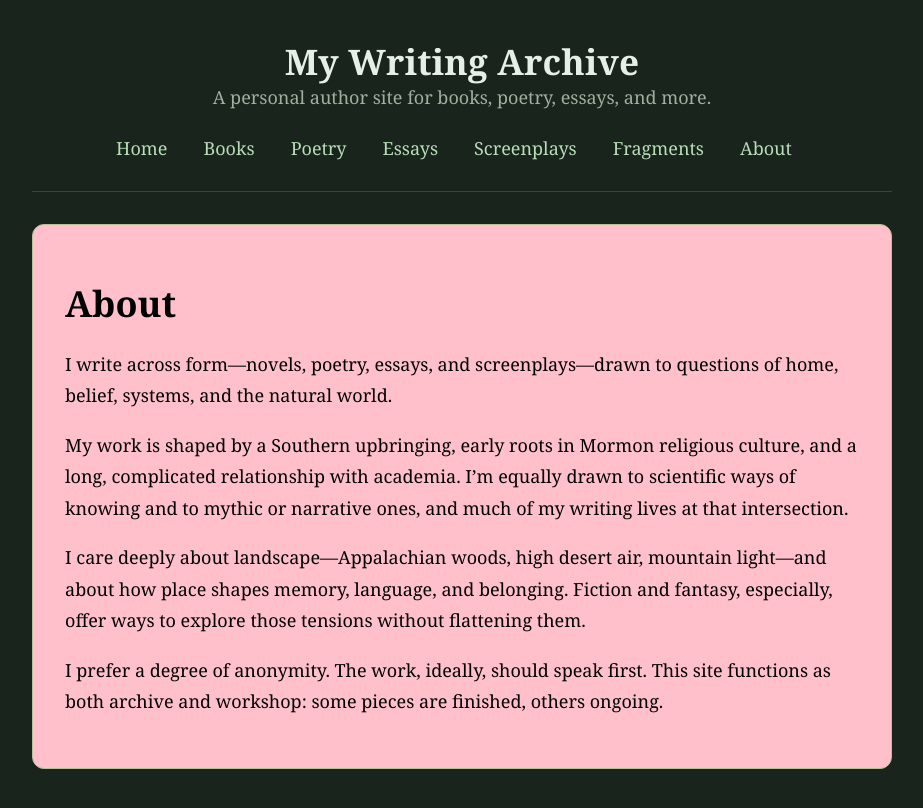
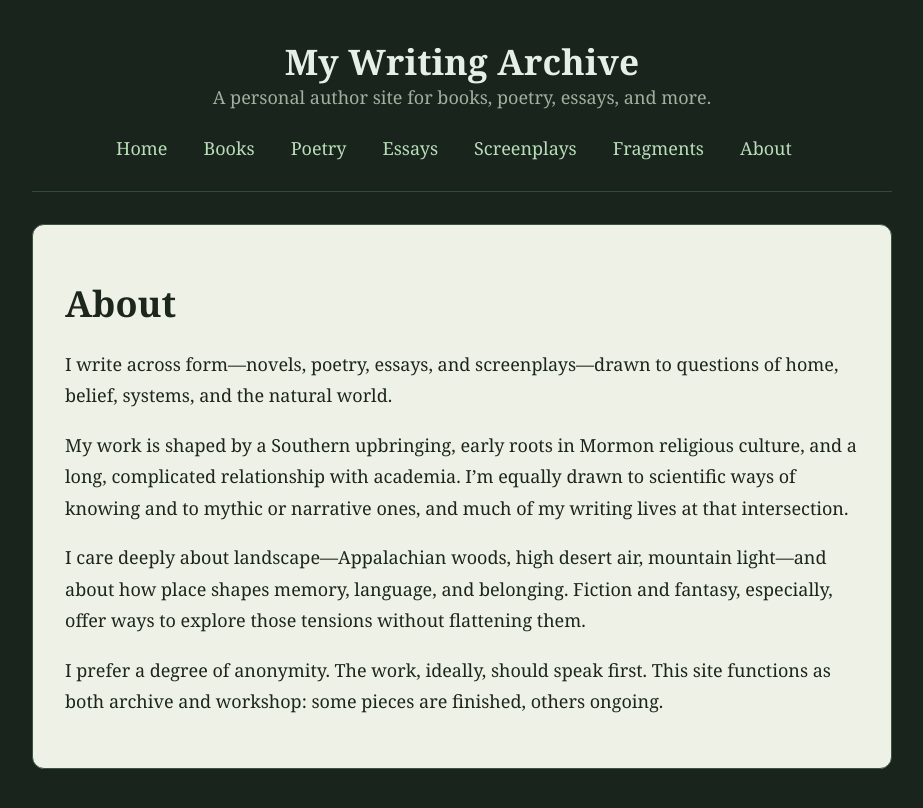
Before and after one commit to dwestbroek101/collections, a Jekyll site: the page built from about.html, in a window 1280 px wide. Shown: the top 808 px of the page, without its empty margins (178-1101 px from the left). Built offline with Jekyll 4.4.1, drawn with Linux system fonts in a browser that asks for light colours.

Commit message:
Update style.css

```diff
--- a/assets/style.css
+++ b/assets/style.css
@@ -78,14 +78,14 @@ header{
 
 /* ===== READING PAGES ("BOOK MODE") ===== */
 .reading-page{
-  background: pink;     /* soft sage paper */
-  color: black;          /* deep green text */
+  background: var(--paper);
+  color: #1c261c;
   padding: 2rem;
   border-radius: 12px;
-  border: 1px solid #BAC095;
+  border: 1px solid var(--border);
   line-height: 1.75;
 }
-
+.reading-page a { color: #1f5a3a; }
 /* Small text */
 
 .small{
```
